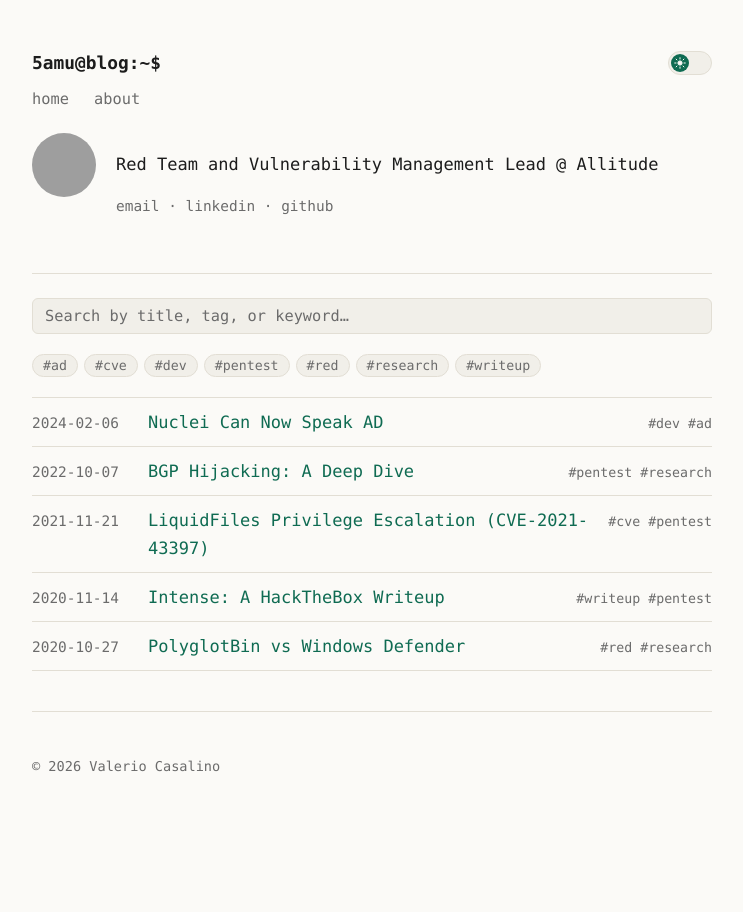
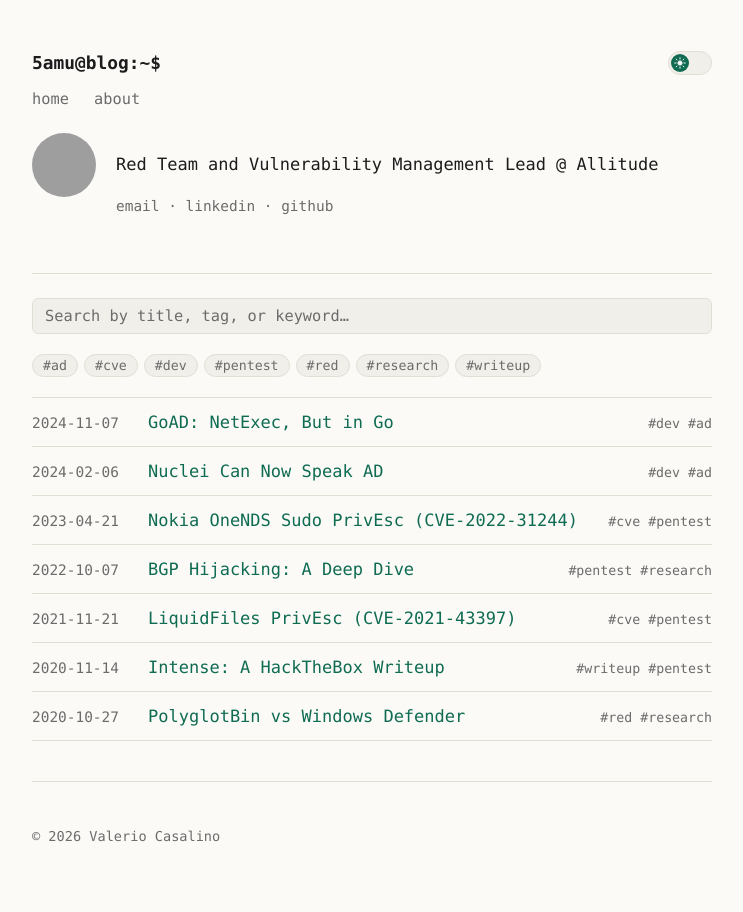
Before and after one commit to 5amu/5amu.github.io, a Jekyll site: the page built from index.md, in a window 1280 px wide. Shown: the whole page, without its empty margins (268-1011 px from the left). Built offline with Jekyll 4.4.1, drawn with Linux system fonts in a browser that asks for light colours; some web fonts are replaced; a style sheet for code colours, icons or effects is not loaded; grey boxes are pictures that could not be loaded.

Commit message:
Add two new posts, tighten LiquidFiles title, fix emoji color rendering
- New posts: Nokia OneNDS sudo privesc (CVE-2022-31244) and GoAD progress notes
- Shorten LiquidFiles post title to "LiquidFiles PrivEsc"
- Self-host Iosevka's @font-face rules with unicode-range: U+0000-FFFF
  instead of loading @fontsource/iosevka's unrestricted stylesheets, so
  Iosevka's own symbol glyphs stop pre-empting color-emoji fonts for
  characters like 🙂/😉 in post bodies

Co-Authored-By: Claude Sonnet 5 <noreply@anthropic.com>

````diff
--- a/_includes/head.html
+++ b/_includes/head.html
@@ -14,11 +14,6 @@
   <meta name="viewport" content="width=device-width, initial-scale=1.0" />
   <link rel="icon" type="image/png" href="{{site.data.author.dp}}&s=64" />
   <link rel="preconnect" href="https://cdn.jsdelivr.net" crossorigin />
-  <link rel="stylesheet" href="https://cdn.jsdelivr.net/npm/@fontsource/iosevka@5.3.0/latin-400.css" />
-  <link rel="stylesheet" href="https://cdn.jsdelivr.net/npm/@fontsource/iosevka@5.3.0/latin-400-italic.css" />
-  <link rel="stylesheet" href="https://cdn.jsdelivr.net/npm/@fontsource/iosevka@5.3.0/latin-600.css" />
-  <link rel="stylesheet" href="https://cdn.jsdelivr.net/npm/@fontsource/iosevka@5.3.0/latin-700.css" />
-  <link rel="stylesheet" href="https://cdn.jsdelivr.net/npm/@fontsource/iosevka@5.3.0/latin-700-italic.css" />
   <link rel="stylesheet" href="{{site.baseurl}}/assets/css/style.css" />
   {% seo %}
   {% feed_meta %}
--- a/_posts/2021-11-21-liquidfiles-cve.md
+++ b/_posts/2021-11-21-liquidfiles-cve.md
@@ -1,5 +1,5 @@
 ---
-title: "LiquidFiles Privilege Escalation (CVE-2021-43397)"
+title: "LiquidFiles PrivEsc (CVE-2021-43397)"
 description: "I found and reported a LiquidFiles privilege escalation where a 'User Admin' account could use the admin API to read other users' API keys and self-promote to System Administrator — assigned CVE-2021-43397, fixed in LiquidFiles 3.6.3."
 categories: [cve, pentest]
 ---
--- /dev/null
+++ b/_posts/2023-04-21-nokia-onends-cve.md
@@ -0,0 +1,74 @@
+---
+title: "Nokia OneNDS Sudo PrivEsc (CVE-2022-31244)"
+description: "I found and reported, with three colleagues, a Nokia OneNDS misconfiguration where three admin roles could abuse the sudo rights granted to /sbin/service, /bin/rpm, /sbin/ip and /sbin/arp to escalate to root — assigned CVE-2022-31244."
+categories: [cve, pentest]
+---
+
+## Executive summary
+
+Me and 3 colleagues (Giacomo Sighinolfi, Milena Mangiola, Savino Sisco) found
+this vulnerability while testing telco assets in the backbone network.
+
+Nokia OneNDS is a network directory server product. Some of its built-in
+administrative roles are granted `sudo` rights over binaries that were never
+designed to be run with elevated privileges safely. Each of these binaries has
+a well known [GTFOBins](https://gtfobins.github.io/) technique that lets a
+local user with the corresponding `sudo` entry break out to a root shell,
+turning a limited administrative role into full root on the system.
+
+This vulnerability was credited by MITRE with id: [CVE-2022-31244](https://cve.mitre.org/cgi-bin/cvename.cgi?name=CVE-2022-31244).
+
+* **Product**: Nokia OneNDS 17
+* **Vulnerability type**: Security Misconfiguration
+* **Severity**: High
+* **CVSS Score**: 7.8
+* **CVSS Vector**: `CVSS:3.1/AV:L/AC:L/PR:L/UI:N/S:U/C:H/I:H/A:H`
+* **Found on**: 31/03/2022
+
+We disclosed this to Nokia through their [responsible disclosure program](https://www.nokia.com/notices/responsible-disclosure/).
+
+## Affected roles
+
+Three built-in OneNDS roles grant `sudo` access to binaries that can be
+abused to spawn a root shell or read arbitrary files as root.
+
+### ONENDS_CC_BASIC_ADMIN
+
+This role can run `/sbin/service` via `sudo`.
+
+```bash
+sudo /sbin/service ../../bin/sh
+```
+
+### ONENDS_CC_SERVICE_ADMIN
+
+This role can run `/bin/rpm` via `sudo`.
+
+```bash
+sudo /bin/rpm --eval '%{lua:os.execute("/bin/sh")}'
+```
+
+### ONENDS_CC_NETWORK_MANAGEMENT
+
+This role can run `/sbin/ip` and `/sbin/arp` via `sudo`, both of which
+support reading arbitrary files as root through their batch-file parsing
+mode.
+
+```bash
+sudo /sbin/ip -force -batch 'file_to_read'
+sudo /sbin/arp -v -f 'file_to_read'
+```
+
+## Impact
+
+Any user assigned one of the three roles above only needs local access to the
+system to escalate to root and execute arbitrary commands, fully
+compromising the confidentiality, integrity, and availability of the host.
+
+## Conclusion
+
+Sudo rules that whitelist a binary by path alone, without also constraining
+the arguments that can be passed to it, are a recurring source of privilege
+escalation. All three of these techniques are documented, generic
+[GTFOBins](https://gtfobins.github.io/) patterns — the underlying binaries
+were never the problem, granting unrestricted `sudo` access to them was.
--- a/assets/css/style.css
+++ b/assets/css/style.css
@@ -1,3 +1,70 @@
+/* Self-declared in place of @fontsource/iosevka's own stylesheets so we can
+   add unicode-range: Iosevka's glyph set includes monochrome symbol/emoji
+   codepoints (e.g. U+1F642), and without a range restriction those glyphs
+   pre-empt the color-emoji fonts later in the --font-* stacks. Capping this
+   to the BMP (all of normal Latin text/code) keeps real emoji (all above
+   U+FFFF) out of Iosevka's claimed range so they fall through correctly. */
+@font-face {
+  font-family: "Iosevka";
+  font-style: normal;
+  font-weight: 400;
+  font-display: swap;
+  src:
+    url(https://cdn.jsdelivr.net/npm/@fontsource/iosevka@5.3.0/files/iosevka-latin-400-normal.woff2)
+      format("woff2"),
+    url(https://cdn.jsdelivr.net/npm/@fontsource/iosevka@5.3.0/files/iosevka-latin-400-normal.woff)
+      format("woff");
+  unicode-range: U+0000-FFFF;
+}
+@font-face {
+  font-family: "Iosevka";
+  font-style: italic;
+  font-weight: 400;
+  font-display: swap;
+  src:
+    url(https://cdn.jsdelivr.net/npm/@fontsource/iosevka@5.3.0/files/iosevka-latin-400-italic.woff2)
+      format("woff2"),
+    url(https://cdn.jsdelivr.net/npm/@fontsource/iosevka@5.3.0/files/iosevka-latin-400-italic.woff)
+      format("woff");
+  unicode-range: U+0000-FFFF;
+}
+@font-face {
+  font-family: "Iosevka";
+  font-style: normal;
+  font-weight: 600;
+  font-display: swap;
+  src:
+    url(https://cdn.jsdelivr.net/npm/@fontsource/iosevka@5.3.0/files/iosevka-latin-600-normal.woff2)
+      format("woff2"),
+    url(https://cdn.jsdelivr.net/npm/@fontsource/iosevka@5.3.0/files/iosevka-latin-600-normal.woff)
+      format("woff");
+  unicode-range: U+0000-FFFF;
+}
+@font-face {
+  font-family: "Iosevka";
+  font-style: normal;
+  font-weight: 700;
+  font-display: swap;
+  src:
+    url(https://cdn.jsdelivr.net/npm/@fontsource/iosevka@5.3.0/files/iosevka-latin-700-normal.woff2)
+      format("woff2"),
+    url(https://cdn.jsdelivr.net/npm/@fontsource/iosevka@5.3.0/files/iosevka-latin-700-normal.woff)
+      format("woff");
+  unicode-range: U+0000-FFFF;
+}
+@font-face {
+  font-family: "Iosevka";
+  font-style: italic;
+  font-weight: 700;
+  font-display: swap;
+  src:
+    url(https://cdn.jsdelivr.net/npm/@fontsource/iosevka@5.3.0/files/iosevka-latin-700-italic.woff2)
+      format("woff2"),
+    url(https://cdn.jsdelivr.net/npm/@fontsource/iosevka@5.3.0/files/iosevka-latin-700-italic.woff)
+      format("woff");
+  unicode-range: U+0000-FFFF;
+}
+
 :root {
   --bg: #fbfaf7;
   --bg-alt: #f1efe9;
@@ -7,9 +74,11 @@
   --border: #e2ded4;
   --code-bg: #f1efe9;
   --font-sans: "Iosevka", ui-monospace, SFMono-Regular, "SF Mono", Menlo,
-    Consolas, "Liberation Mono", monospace;
+    Consolas, "Liberation Mono", monospace, "Apple Color Emoji",
+    "Segoe UI Emoji", "Noto Color Emoji";
   --font-mono: "Iosevka", ui-monospace, SFMono-Regular, "SF Mono", Menlo,
-    Consolas, "Liberation Mono", monospace;
+    Consolas, "Liberation Mono", monospace, "Apple Color Emoji",
+    "Segoe UI Emoji", "Noto Color Emoji";
   --max-width: 680px;
 }
 
````
Also changed, not shown: _posts/2024-11-07-goad-netexec-but-in-go.md (added, +70 -0 lines).
